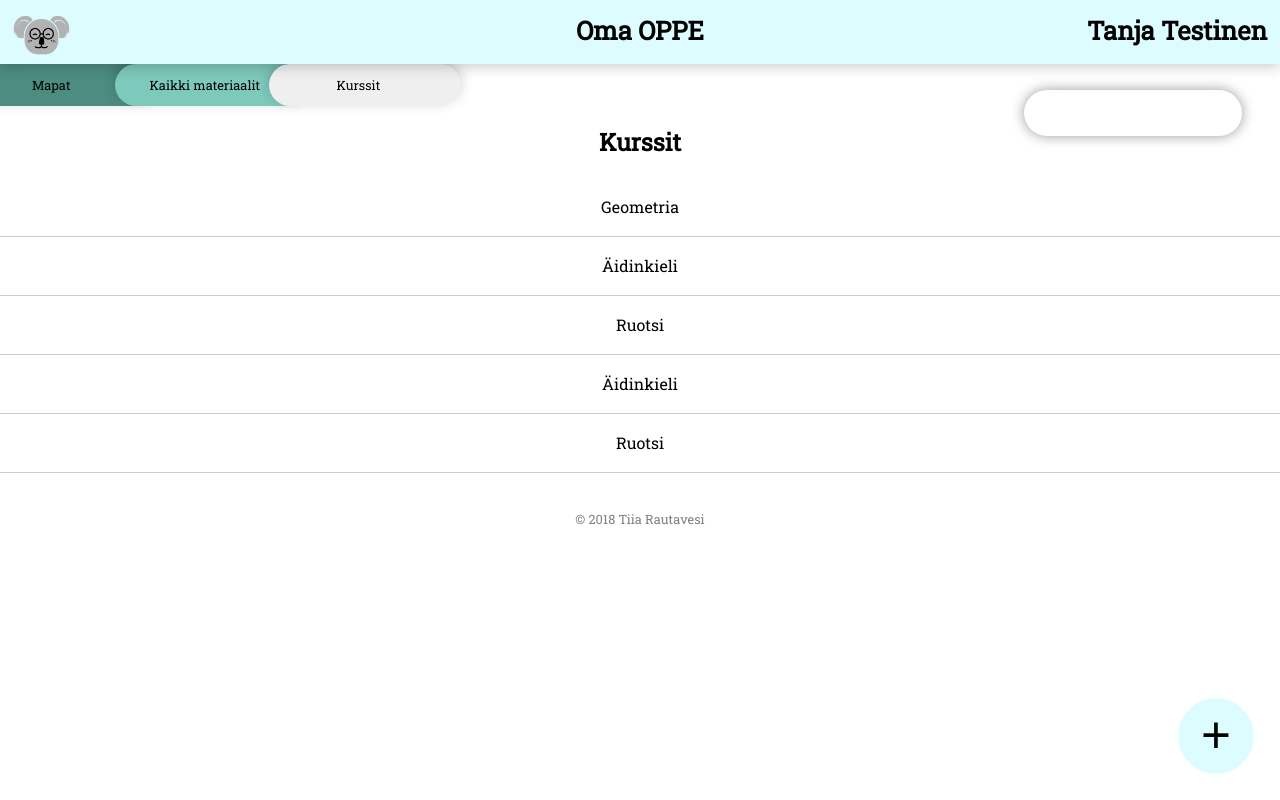
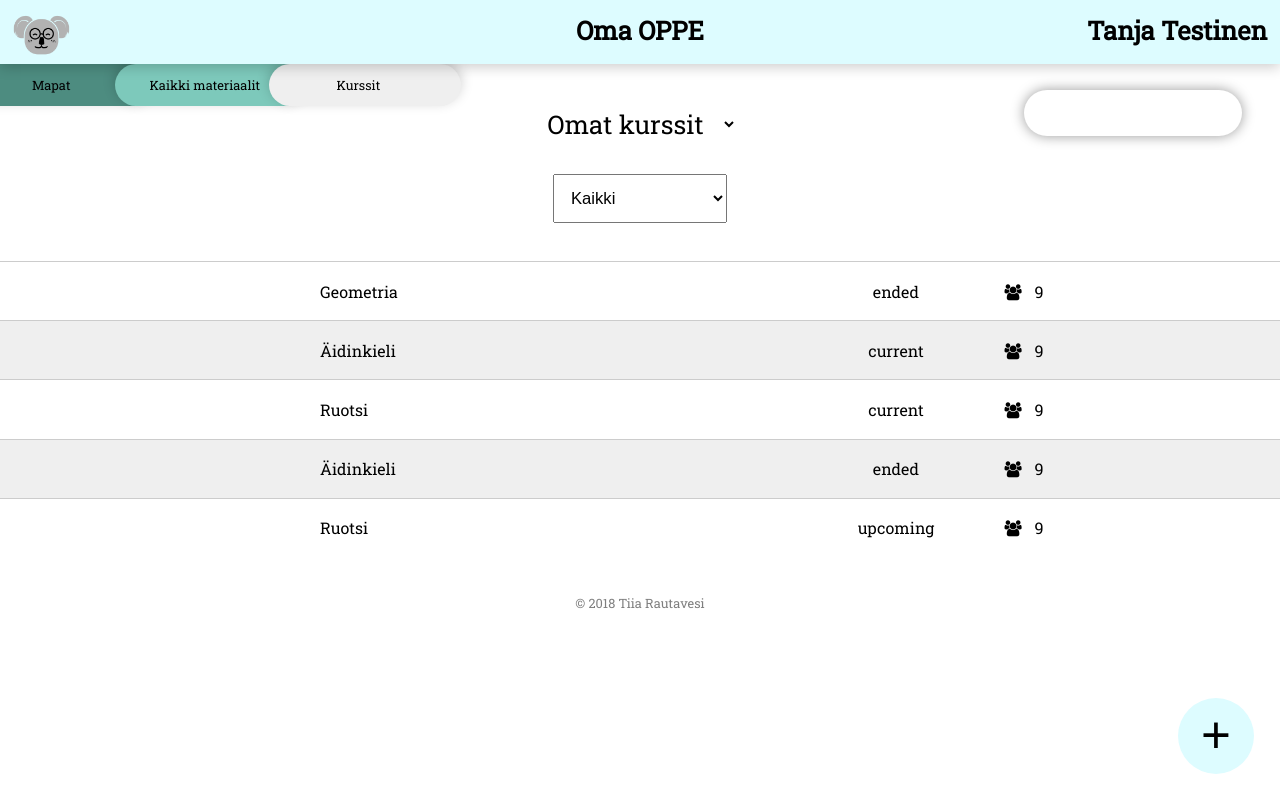
Before and after one commit to tiiarautavesi/mediaservices-project, a React app in the folder frontend/: page /all-courses in a window 1280 px wide. Built offline with nearby package versions, Linux system fonts and the light colour scheme.

Commit message:
edit all courses page and add more information of the courses

```diff
--- a/frontend/src/Oma-OPPE/all-courses.jsx
+++ b/frontend/src/Oma-OPPE/all-courses.jsx
@@ -10,23 +10,83 @@ const courseList = [
   {
     courseid: 1,
     name: 'Geometria',
-    styleClass: 'course-name'
+    styleClass: 'course-name',
+    state: 'ended',
+    users: [
+      'Leo Tähti, ',
+      'Jaana Saastamoinen, ',
+      'Linnea Kuusisto, ',
+      'Kaija Koponen, ',
+      'Leena Manninen, ',
+      'Kirsi Kataja, ',
+      'Pekka Pouta, ',
+      'Minna Maaritsainen, ',
+      'Tanja Testinen'
+    ]
   }, {
     courseid: 2,
     name: 'Äidinkieli',
-    styleClass: 'course-name'
+    styleClass: 'course-name',
+    state: 'current',
+    users: [
+      'Leo Tähti, ',
+      'Jaana Saastamoinen, ',
+      'Linnea Kuusisto, ',
+      'Kaija Koponen, ',
+      'Leena Manninen, ',
+      'Kirsi Kataja, ',
+      'Pekka Pouta, ',
+      'Minna Maaritsainen, ',
+      'Tanja Testinen'
+    ]
   }, {
     courseid: 3,
     name: 'Ruotsi',
-    styleClass: 'course-name'
+    styleClass: 'course-name',
+    state: 'current',
+    users: [
+      'Leo Tähti, ',
+      'Jaana Saastamoinen, ',
+      'Linnea Kuusisto, ',
+      'Kaija Koponen, ',
+      'Leena Manninen, ',
+      'Kirsi Kataja, ',
+      'Pekka Pouta, ',
+      'Minna Maaritsainen, ',
+      'Tanja Testinen'
+    ]
   }, {
     courseid: 4,
     name: 'Äidinkieli',
-    styleClass: 'course-name'
+    styleClass: 'course-name',
+    state: 'ended',
+    users: [
+      'Leo Tähti, ',
+      'Jaana Saastamoinen, ',
+      'Linnea Kuusisto, ',
+      'Kaija Koponen, ',
+      'Leena Manninen, ',
+      'Kirsi Kataja, ',
+      'Pekka Pouta, ',
+      'Minna Maaritsainen, ',
+      'Tanja Testinen'
+    ]
   }, {
     courseid: 5,
     name: 'Ruotsi',
-    styleClass: 'course-name'
+    styleClass: 'course-name',
+    state: 'upcoming',
+    users: [
+      'Leo Tähti, ',
+      'Jaana Saastamoinen, ',
+      'Linnea Kuusisto, ',
+      'Kaija Koponen, ',
+      'Leena Manninen, ',
+      'Kirsi Kataja, ',
+      'Pekka Pouta, ',
+      'Minna Maaritsainen, ',
+      'Tanja Testinen'
+    ]
   }
 ]
 
@@ -60,12 +120,25 @@ class AllCourses extends React.Component {
 
     const listFiles = courseList.map(name => {
       return (
-        <NavLink to="/course" className={name.styleClass} key={name.courseid}>
-          <p>{name.name}</p>
-        </NavLink>
+        <div key={name.courseid} className={name.styleClass}>
+
+          <NavLink to="/course" key={name.courseid}>
+            <p>{name.name}</p>
+          </NavLink>
+
+          <div className="state-element">{name.state}</div>
+
+          <div className="members-element" id={name.courseid}>{name.users.length}</div>
+
+          <div className="usernames" id={name.courseid}>
+            {name.users}
+          </div>
+
+        </div>
       )
     });
 
+    console.log(courseList);
 
     return (
       <div className="all-courses-full">
@@ -73,7 +146,20 @@ class AllCourses extends React.Component {
         <Menu />
         <input className="search" onChange={this.handleChange}></input>
         <div className="all-courses-container">
-          <h2 className="materials-title">Kurssit</h2>
+
+          <select className="select-stats-scope">
+            <option value="own-courses" defaultValue>Omat kurssit</option>
+            <option value="all-courses">Kaikki kurssit</option>
+          </select>
+
+          <h2 className="materials-title"></h2>
+          <select className="select-courses-scope">
+            <option value="all" defaultValue>Kaikki</option>
+            <option value="favorites">Suosikit</option>
+            <option value="current">Käynnissä olevat</option>
+            <option value="ended">Päättyneet</option>
+            <option value="upcoming">Tulossa</option>
+          </select>
 
           <div className="material-selection">
             {listFiles}
--- a/frontend/src/public/css/all-courses.css
+++ b/frontend/src/public/css/all-courses.css
@@ -1,6 +1,79 @@
+.all-courses-container {
+  text-align: center;
+}
+
 .course-name {
   display: block;
   padding: 0.2vw;
-  border-bottom: solid 0.1vw #ccc;
+  border-top: solid 0.1vw #ccc;
+  position: relative;
+}
+
+.course-name:nth-child(even) {
+  background: #efefef;
+}
+
+.select-courses-scope {
+  margin-bottom: 3vw;
+  padding: 1vw;
+  font-size: 1.3vw;
+}
+
+.course-name a {
+  display: inline-block;
+  width: 30vw;
+  text-align: left;
   cursor: pointer;
 }
+
+.state-element,
+.members-element {
+  position: relative;
+  display: inline-block;
+  left: 10vw;
+  width: 10vw;
+}
+
+.members-element:before {
+  content: '\f0c0';
+  font-family: 'FontAwesome';
+  padding-right: 1vw;
+  cursor: pointer;
+}
+
+.members-element:hover:before {
+  color: green;
+}
+
+.usernames {
+  display: none;
+  position: absolute;
+  width: 30vw;
+  background: white;
+  top: 5vw;
+  left: 35vw;
+  z-index: 3;
+  padding: 2vw;
+  border: 0.3vw solid black;
+}
+
+.usernames:before {
+  content: '';
+  border-top: 0.3vw solid black;
+  position: absolute;
+  width: 14vw;
+  top: -0.3vw;
+  right: -14vw;
+}
+
+.usernames:after {
+  content: '\f013';
+  font-family: 'FontAwesome';
+  display: block;
+  font-size: 2vw;
+  cursor: pointer;
+}
+
+.usernames:hover:after {
+  color: green;
+}
```
